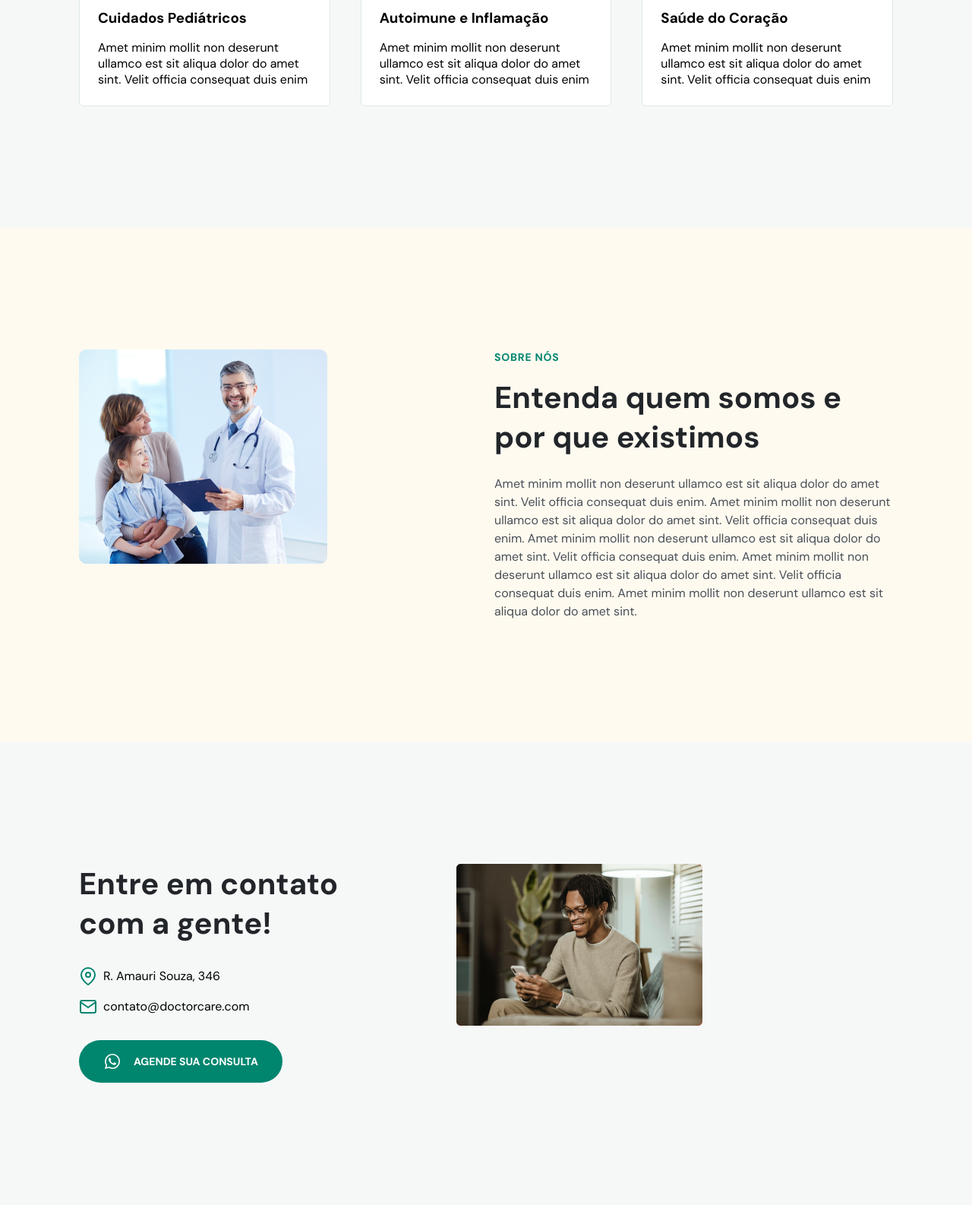
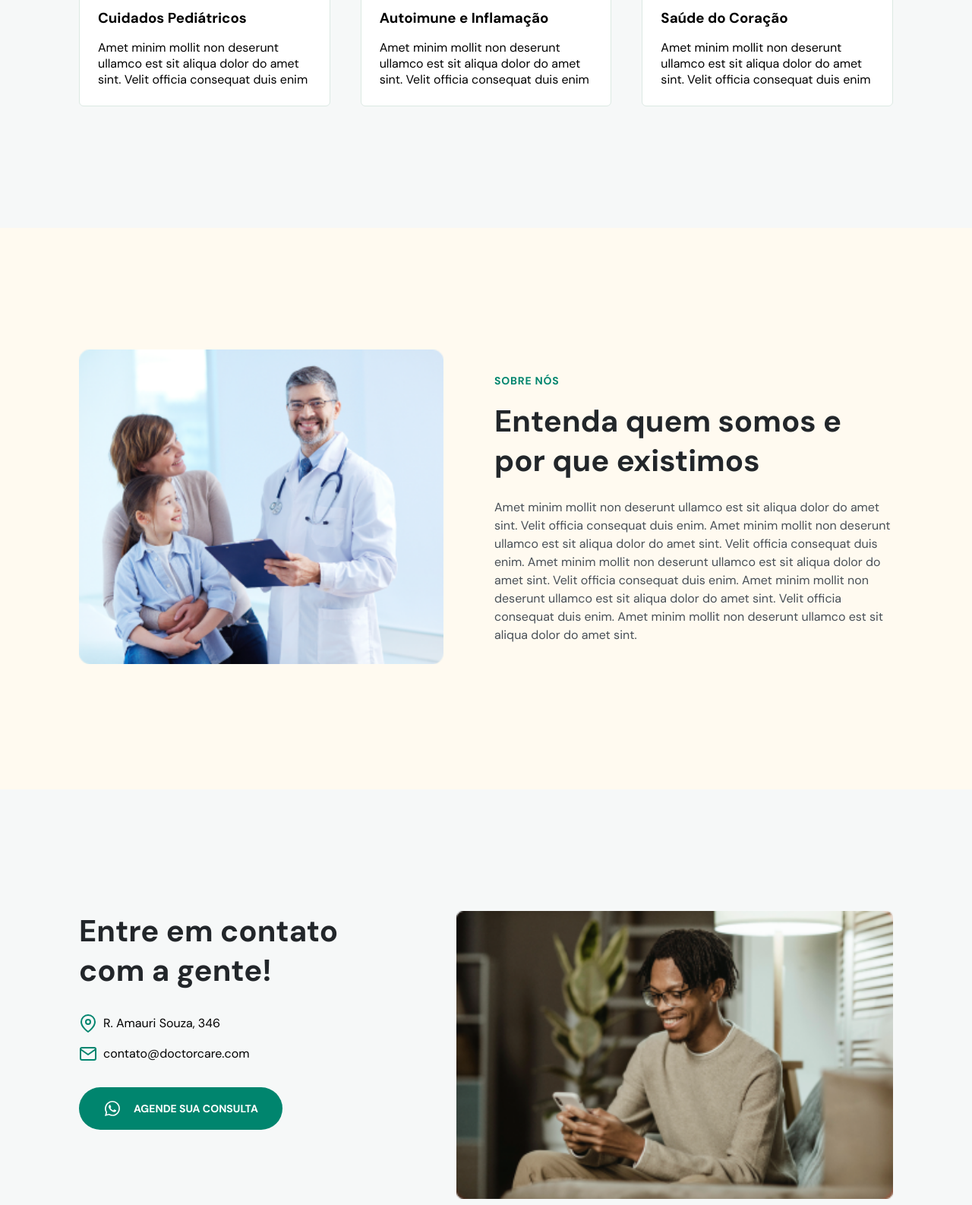
Before and after one commit to mowzilla/rocketseat-projects-nlw-doctorcare, a plain HTML site: page index.html in a window 1280 px wide. Shown: the part 1480-3066 px from the top of the page at 76% size. Drawn offline with nearby package versions, Linux system fonts and the light colour scheme.

Commit message:
img redimensions for desktop

```diff
--- a/style.css
+++ b/style.css
@@ -698,10 +698,10 @@ footer .social-links {
     align-self: center;
   }
 
-  /* #about img {
+  #about img {
     width: 48rem;
     height: 41.4rem;
-  } */
+  }
 
   #about .content p {
     margin-bottom: 0;
@@ -716,6 +716,11 @@ footer .social-links {
 
   #contact h2 {
     width: 40.4rem;
+  }
+
+  #contact img {
+    width: 57.5rem;
+    height: 37.9rem;
   }
 
   /*=== FOOTER ============================================*/
```
